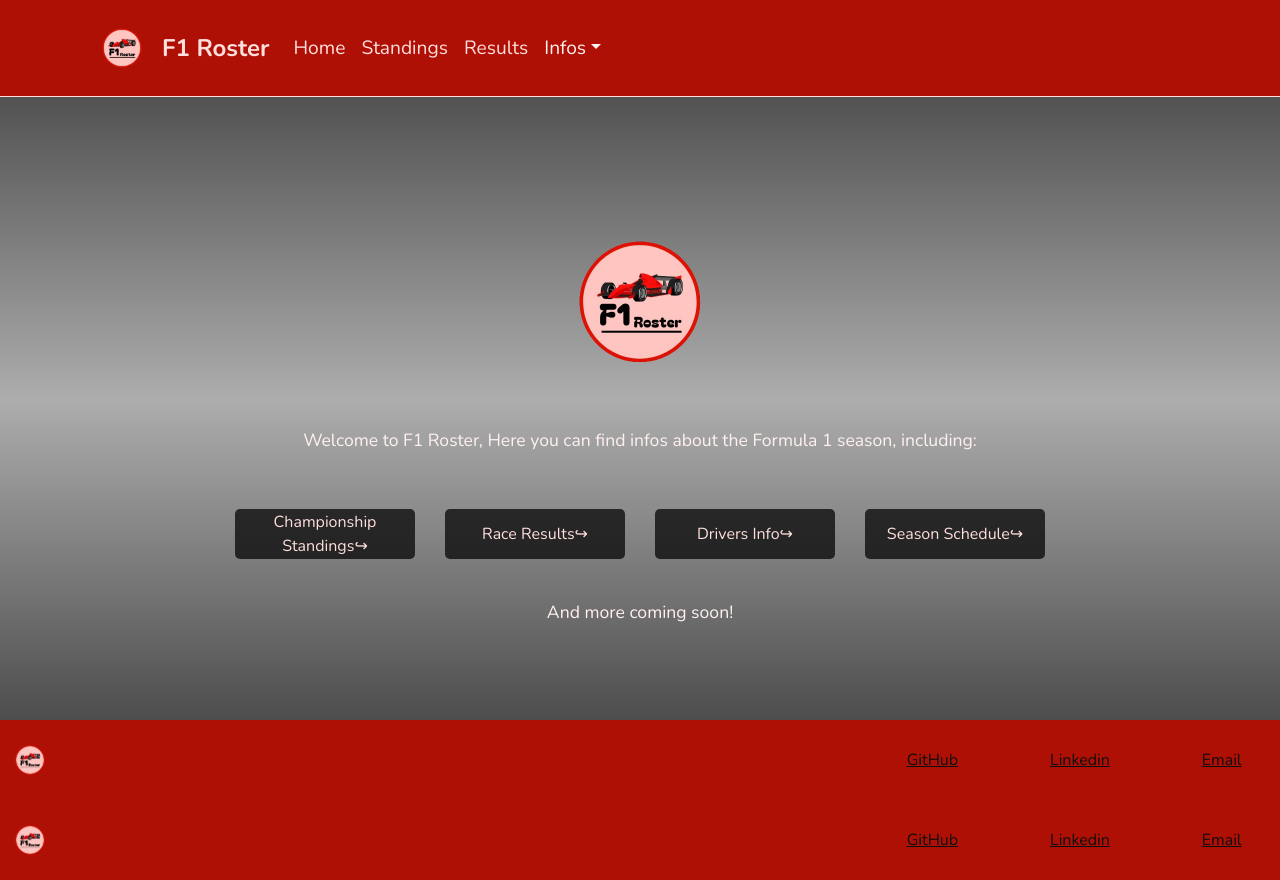
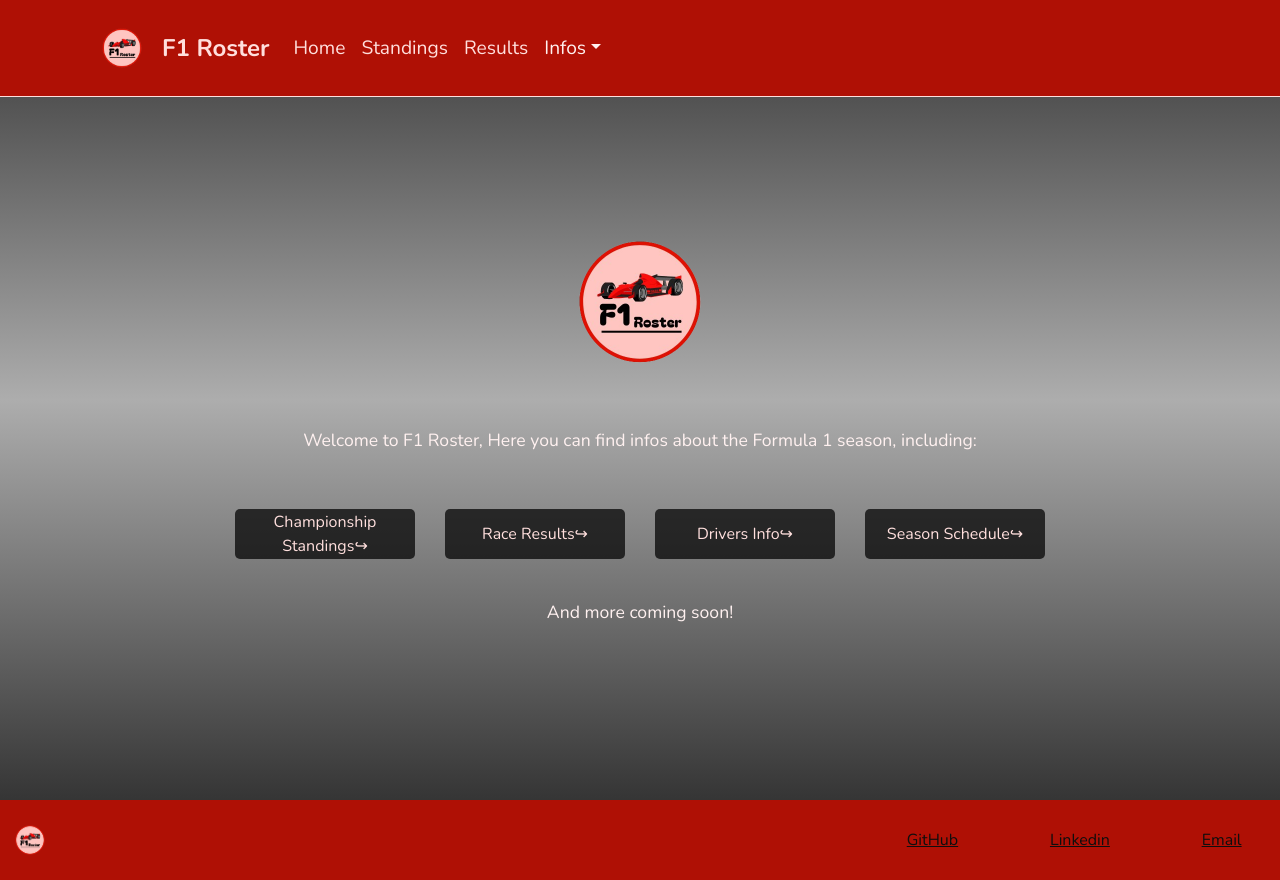
Before and after one commit to matheuslinkdev/f1_roster, a React (Vite) app: page / in a window 1280 px wide. Built offline with nearby package versions, Linux system fonts and the light colour scheme.

Commit message:
Trying to resolve a extra footer rendering

```diff
--- a/src/Pages/HomePage/index.jsx
+++ b/src/Pages/HomePage/index.jsx
@@ -1,6 +1,6 @@
 import HomeContent from "../../Components/HomeContent";
 import NavBar from "../../Components/NavBar";
-import Footer from './../../Components/Footer/index';
+import Footer from "./../../Components/Footer/index";
 
 function HomePage() {
   return (
@@ -8,9 +8,8 @@ function HomePage() {
       <main>
         <NavBar />
         <HomeContent />
-        <Footer/>
+        <Footer />
       </main>
-      <Footer />
     </>
   );
 }
```
